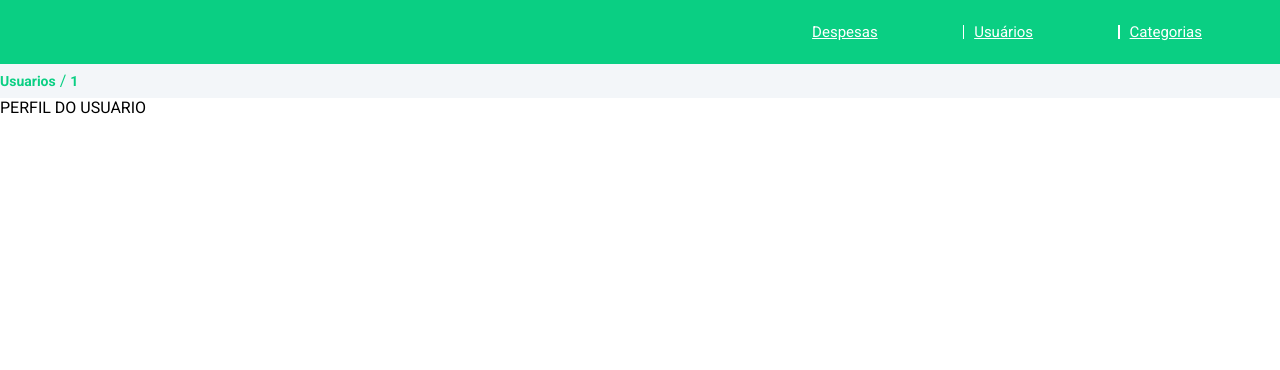
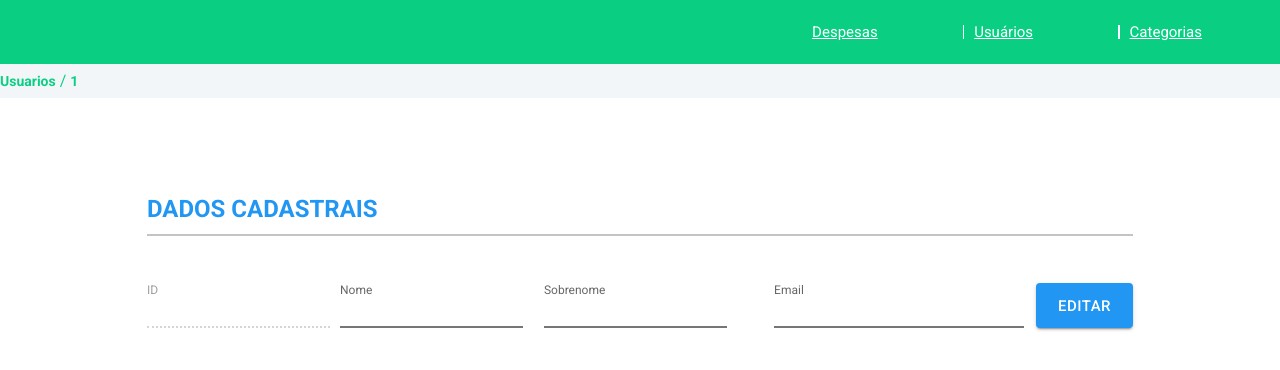
Before and after one commit to geovanaframil/expenseSystem, a React (Vite) app: page /usuarios/1 in a window 1280 px wide. Shown: the top 370 px of the page. Built offline with nearby package versions, Linux system fonts and the light colour scheme; no server answers.

Commit message:
Add formulário na pagina de perfil do usuario

```diff
--- a/src/context/userContext.jsx
+++ b/src/context/userContext.jsx
@@ -8,6 +8,7 @@ export const userContext = createContext(initialState);
 export function UserProvider({ children }) {
     const [users, setUsers] = useState(initialState);
     const [usersInitial, setUsersInitial] = useState(initialState);
+    const [usersAllData, setUsersAllData] = useState(initialState);
 
     function getTotalExpenseByStatus(expenses, status) {
         let result = expenses.reduce((acc, expense) => {
@@ -43,6 +44,7 @@ export function UserProvider({ children }) {
 
         setUsers(usersReduce);
         setUsersInitial(usersReduce);
+        setUsersAllData(response);
     }
 
     return (
@@ -52,6 +54,8 @@ export function UserProvider({ children }) {
                 setUsers,
                 usersInitial,
                 setUsersInitial,
+                usersAllData,
+                setUsersAllData,
                 fetchUsers
             }}
         >
--- /dev/null
+++ b/src/pages/UserProfile/Form/Form.module.css
@@ -0,0 +1,38 @@
+.containerForm {
+    margin-top: 47px;
+}
+
+.containerForm form {
+    display: flex;
+    gap: 10px;
+}
+
+.input,
+.inputId {
+    width: auto;
+    padding-block: 5px;
+    font-size: 16px;
+}
+
+.input:focus {
+    border-color: var(--blue-300);
+}
+
+.labelId {
+    color: rgba(0, 0, 0, 0.38);
+}
+.inputId:disabled {
+    background-color: transparent;
+    border-bottom-style: dotted;
+    color: rgba(0, 0, 0, 0.38);
+}
+
+.email > .input {
+    width: 250px;
+}
+
+.name:focus-within,
+.lastName:focus-within,
+.email:focus-within {
+    color: var(--blue-300);
+}
--- /dev/null
+++ b/src/pages/UserProfile/Form/index.jsx
@@ -0,0 +1,92 @@
+import { useEffect, useRef, useState } from 'react';
+import Button from '../../../components/Button';
+import styles from './Form.module.css';
+
+export default function Form({ user }) {
+    const idRef = useRef(null);
+    const nameRef = useRef(null);
+    const lastNameRef = useRef(null);
+    const emailRef = useRef(null);
+
+    useEffect(() => {
+        if (user) {
+            idRef.current.value = user?.id;
+            nameRef.current.value = user?.name;
+            lastNameRef.current.value = user?.lastName;
+            emailRef.current.value = user?.email;
+        }
+    }, [user]);
+
+    function handleSave() {
+        const body = {
+            name: nameRef.current.value,
+            lastName: lastNameRef.current.value,
+            email: emailRef.current.value
+        };
+
+        return body;
+    }
+
+    const configEditButton = {
+        name: 'EDITAR',
+        style: {
+            color: 'white',
+            backgroundColor: '#2196F3',
+            marginTop: 0
+        },
+        onClick: () => {
+            console.log(handleSave());
+        }
+    };
+
+    function handleSubmit(e) {
+        e.preventDefault();
+    }
+
+    return (
+        <div className={styles.containerForm}>
+            <form onSubmit={handleSubmit}>
+                <div>
+                    <label className={styles.labelId}>ID</label>
+                    <input
+                        type="text"
+                        className={styles.inputId}
+                        ref={idRef}
+                        disabled
+                    />
+                </div>
+                <div>
+                    <label className={styles.name}>
+                        Nome
+                        <input
+                            type="text"
+                            className={styles.input}
+                            ref={nameRef}
+                        />
+                    </label>
+                </div>
+                <div>
+                    <label className={styles.lastName}>
+                        Sobrenome
+                        <input
+                            type="text"
+                            className={styles.input}
+                            ref={lastNameRef}
+                        />
+                    </label>
+                </div>
+                <div>
+                    <label className={styles.email}>
+                        Email
+                        <input
+                            type="email"
+                            className={styles.input}
+                            ref={emailRef}
+                        />
+                    </label>
+                </div>
+                <Button config={configEditButton} />
+            </form>
+        </div>
+    );
+}
--- a/src/pages/UserProfile/UserProfile.module.css
+++ b/src/pages/UserProfile/UserProfile.module.css
@@ -0,0 +1,16 @@
+.containerUser {
+    max-width: 986px;
+    margin: 0 auto;
+    padding-top: 97px;
+}
+
+.titleData h2 {
+    font-weight: 700;
+    font-size: 24px;
+    color: var(--blue-300);
+}
+
+.line {
+    margin-top: 11px;
+    border: 1px solid #c4c4c4;
+}
--- a/src/pages/UserProfile/index.jsx
+++ b/src/pages/UserProfile/index.jsx
@@ -1,3 +1,27 @@
+import { useContext, useEffect, useState } from 'react';
+import { useParams } from 'react-router-dom';
+import { userContext } from '../../context/userContext';
+import Form from './Form';
+import styles from './UserProfile.module.css';
+
 export default function UserProfile() {
-    return <div>PERFIL DO USUARIO</div>;
+    const { userId } = useParams();
+    const { fetchUsers, usersAllData, setUsersAllData } =
+        useContext(userContext);
+
+    const correctUser = usersAllData.filter(user => user.id === userId)[0];
+
+    useEffect(() => {
+        fetchUsers();
+    }, []);
+
+    return (
+        <div className={`${styles.containerUser}`}>
+            <div className={styles.titleData}>
+                <h2>DADOS CADASTRAIS</h2>
+            </div>
+            <div className={styles.line}></div>
+            <Form user={correctUser} />
+        </div>
+    );
 }
--- a/src/styles/global.css
+++ b/src/styles/global.css
@@ -48,3 +48,7 @@ body {
 .table_fixed {
     table-layout: fixed !important;
 }
+
+input {
+    font-family: 'Roboto', sans-serif;
+}
```
